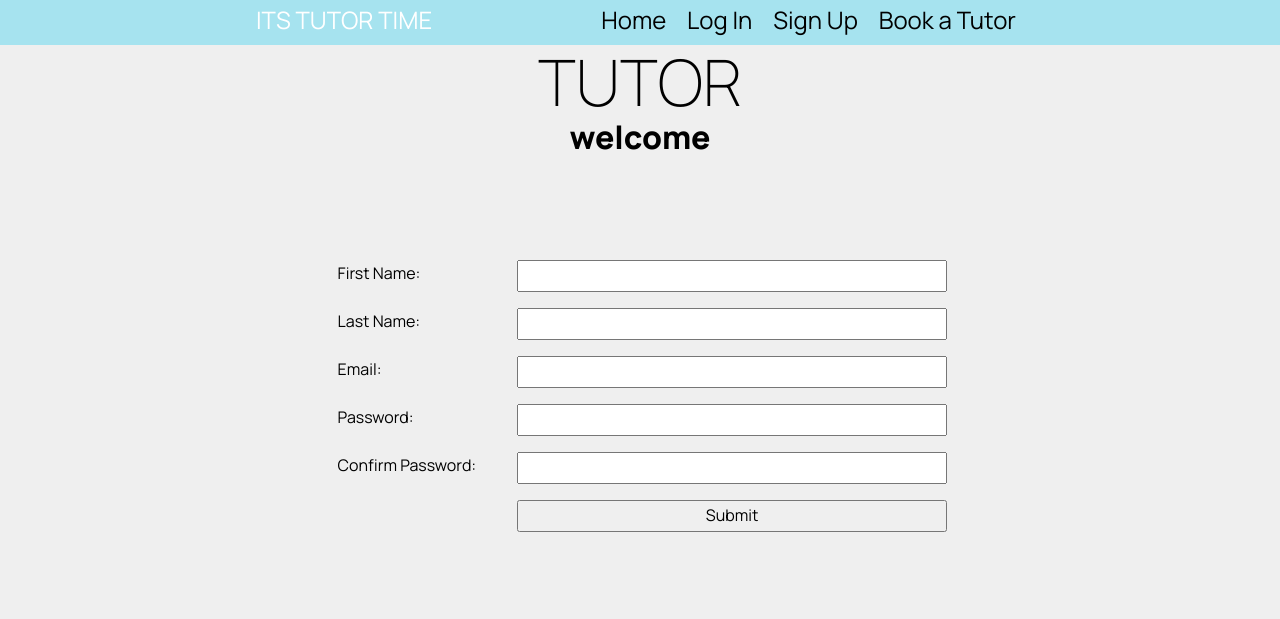
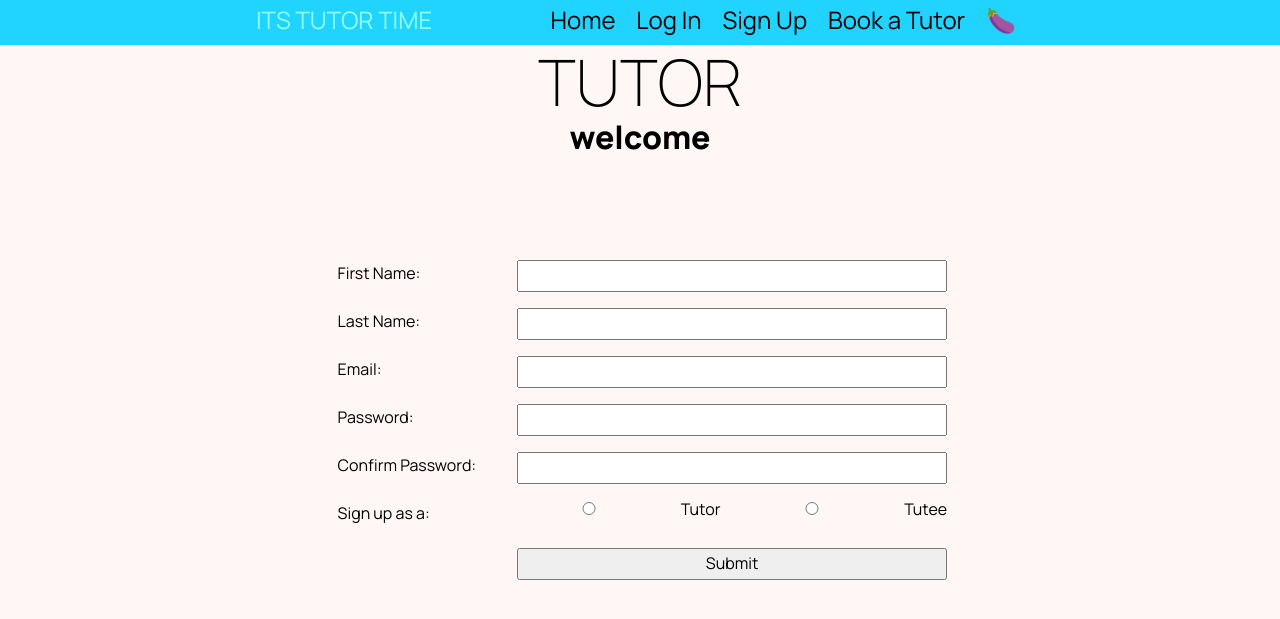
Before and after one commit to seananan/13DTStutor, a Flask app: page /signup in a window 1280 px wide. Shown: the top 619 px of the page. Run offline with Flask 3, Linux system fonts and the light colour scheme; parts of the project's set-up code (start-up, migrations or seed data) failed here and were passed over.

Commit message:
Completely finished log in and sign up. Added log out and the ability to create sessions for tutoring.

```diff
--- a/app.py
+++ b/app.py
@@ -1,10 +1,14 @@
-from flask import Flask, render_template, request, redirect
+from enum import nonmember
+
+from flask import Flask, render_template, request, redirect, session
 import sqlite3
 from sqlite3 import Error
 
+app = Flask(__name__)
+
+app.secret_key = "secret_key"
 DATABASE = 'DB_FILE'
 
-app = Flask(__name__)
 
 def connect_database(db_file):
     """
@@ -21,11 +25,50 @@ def connect_database(db_file):
 
 @app.route('/')
 def render_homepage():  # put application's code here
-    return render_template('home.html')
+    username = None
+    if 'user_id' in session:
+        con = connect_database(DATABASE)
+        cur = con.cursor()
+        query = "SELECT first_name FROM user WHERE user_id = ?"
+        cur.execute(query, (session['user_id'],))
+        name = cur.fetchone()
+        con.close()
+        if name:
+            username = name[0]
+    return render_template('home.html', user_name=username)
 
 
 @app.route('/login',methods=['POST', 'GET'])
-def render_login_page():  # put application's code here
+def render_login_page():  # put application's code here\
+    if request.method == 'POST':
+        email = request.form.get('email').strip().lower()
+        password = request.form.get('user_password1')
+        con = connect_database(DATABASE)
+        cur = con.cursor()
+        cur.execute("SELECT email, password  FROM user")
+        all_emails = cur.fetchall()
+        print(f"DEBUG: All emails in database: {all_emails}")
+        query = "SELECT password, user_id, email, is_tutor FROM user WHERE email = ?"
+        cur.execute(query,(email,))
+        user_info = cur.fetchone()
+        con.close()
+
+        print(f"DEBUG: Entered email: {email}")  # Debugging email input
+        print(f"DEBUG: Retrieved user_info: {user_info}")  # Debugging database result
+        if user_info:
+            stored_password = user_info[0]
+            print(stored_password)
+            print(user_info[0])
+            print(password)
+            if stored_password == password:
+                session['user_id'] = user_info[1]
+                session['email'] = user_info[2]
+                session['is_tutor'] = bool(user_info[3])
+                return redirect("/")
+            else:
+                return redirect("/login?error=Incorrect+password")
+        else:
+            return redirect("/login?error=Account+not+found")
     return render_template('login.html')
 
 
@@ -37,22 +80,60 @@ def render_signup_page():  # put application's code here
         email = request.form.get('user_email').lower().strip()
         password1 = request.form.get('user_password1')
         password2 = request.form.get('user_password2')
+        user_role = request.form.get('user_role')
         if password1 != password2:
             return redirect("\signup?error=passwords+do+not+match")
         if len(password1) < 8:
             return redirect("\signup?error=password+must+be+over+8+characters")
-
+        else:
+            session['logged_in = True']=True
+            redirect('/')
         con = connect_database(DATABASE)
-        query_insert = "INSERT INTO user (fname, lname, email, password1) VALUES (?. ?, ?, ?)"
+        querysean = "SELECT email FROM user"
         cur = con.cursor()
-        cur.execute(query_insert, (fname, lname, email, password1))
+        cur.execute(querysean)
+        all_emails = cur.fetchall()
+        if (email,) in all_emails:
+            return redirect("\signup?error=email+already+in+use")
+        is_tutor = 1 if user_role == "Tutor" else 0
+        query_insert = "INSERT INTO user (first_name, surname, email, password, is_tutor) VALUES (?, ?, ?, ?, ?)"
+        cur.execute(query_insert, (fname, lname, email, password1, is_tutor))
         con.commit()
         con.close()
+        session['is_tutor'] = is_tutor
     return render_template('signup.html')
 
-@app.route('/booking',methods=['POST', 'GET'])
+@app.route('/logout')
+def render_logout_page():
+    session.clear()
+    return redirect("/")
+
+@app.route('/tutor',methods=['POST', 'GET'])
 def render_booking_page():  # put application's code here
-    return render_template('booking.html')
+    if request.method == 'POST':
+        subject = request.form.get('subject')
+        level = request.form.get('level')
+        time = request.form.get('time')
+        con = connect_database(DATABASE)
+        cur = con.cursor()
+        query_insert = "INSERT INTO session (subject, subject_level, session_time) VALUES (?, ?, ?)"
+        cur.execute(query_insert, (subject, level, time))
+        con.commit()
+        con.close()
+        return redirect("/")
+    return render_template('tutor.html')
+
+
+def print_all_users():
+    con = connect_database(DATABASE)
+    cur = con.cursor()
+    cur.execute("SELECT * FROM user;")
+    rows = cur.fetchall()
+    con.close()
+    for row in rows:
+        print(row)
+
 
 if __name__ == '__main__':
+    print_all_users()
     app.run()
--- a/static/smile.css
+++ b/static/smile.css
@@ -6,7 +6,7 @@
 }
 
 body {
-    background-color: rgb(239, 239, 239);
+    background-color: rgb(255, 246, 246);
 }
 
 .container {
@@ -40,13 +40,13 @@ h2 {
 }
 
 nav {
-    background-color: rgb(166, 227, 239); /* darkest blue */
+    background-color: rgb(32, 212, 255); /* darkest blue */
     text-align: center;
     /*color: rgba(52, 152, 219, 1.0);!*light blue*!*/
     font-size: 1.5rem;
     padding-top: 0.4rem;
     padding-bottom: 0.7rem;
-    color: rgb(255, 255, 255); /*light blue*/
+    color: rgb(147, 255, 233); /*light blue*/
 }
 
 .navbar-brand {
@@ -71,7 +71,7 @@ nav a {
 nav a:hover {
     /*color: rgba(44, 62, 80, 1.0); !* darkest blue *!*/
     /*background-color: rgba(52, 152, 219, 1.0); !*light blue*!*/
-    border-bottom: 3px solid rgb(255, 196, 48);
+    border-bottom: 3px solid rgb(0, 0, 0);
 }
 
 a, a:visited {
@@ -97,7 +97,7 @@ a, a:visited {
     /*display: table-cell;*/
     /*padding: 0.5rem;*/
     /*margin: 1vw;*/
-    border: 1px solid rgb(115, 115, 115);
+    border: 1px solid rgb(0, 0, 0);
     color: rgb(0, 0, 0);
     margin-bottom: 0.5rem;
 }
@@ -127,7 +127,7 @@ a, a:visited {
 }
 
 .product-box a {
-    border: 1px solid tomato;
+    border: 1px solid #000000;
     padding: 0.3rem;
     text-align: right;
 }
@@ -178,7 +178,7 @@ table {
 .cart-table td {
     padding: 0.2rem 1rem;
     text-align: center;
-    border: 1px solid #fd0000;
+    border: 1px solid #000000;
 }
 
 .cart-total {
--- a/templates/base.html
+++ b/templates/base.html
@@ -18,7 +18,12 @@
             <a href="/">Home</a>
             <a href="/login">Log In</a>
             <a href="/signup">Sign Up</a>
-            <a href="/booking">Book a Tutor</a>
+            {% if session.is_tutor == True %}
+                <a href="/tutor">Create a Session</a>
+            {% else %}
+                <a href="/tutee">Book a Tutor</a>
+            {% endif %}
+            <a href="/logout">🍆</a>
         </div>
     </div>
 </nav>
--- a/templates/login.html
+++ b/templates/login.html
@@ -11,7 +11,7 @@
 
         <div class="form-group">
             <div class="form-label"> Password: </div>
-            <div class="form-element"> <input type="password" name="user_password"></div>
+            <div class="form-element"> <input type="password" name="user_password1"></div>
         </div>
 
         <div class="form-group">
--- a/templates/signup.html
+++ b/templates/signup.html
@@ -30,6 +30,17 @@
         </div>
 
         <div class="form-group">
+                <div class="form-label">Sign up as a:</div>
+                <div class="form-element" style="display: flex; gap: 20px; align-items: center;">
+                    <input type="radio" id="tutor" name="user_role" value="Tutor" required>
+                    <label for="tutor">Tutor</label>
+
+                    <input type="radio" id="tutee" name="user_role" value="Tutee" required>
+                    <label for="tutee">Tutee</label>
+                </div>
+        </div>
+
+        <div class="form-group">
             <div class="form-label"> </div>
             <div class="form-element"> <input type="submit" value="Submit"></div>
         </div>
```
Also changed, not shown: templates/booking.html (deleted, +0 -7 lines), templates/home.html (+8 -2 lines), templates/logout.html (added, +10 -0 lines), templates/menu.html (deleted, +0 -9 lines), templates/tutee.html (added, +10 -0 lines), templates/tutor.html (added, +24 -0 lines), 1 other file.
